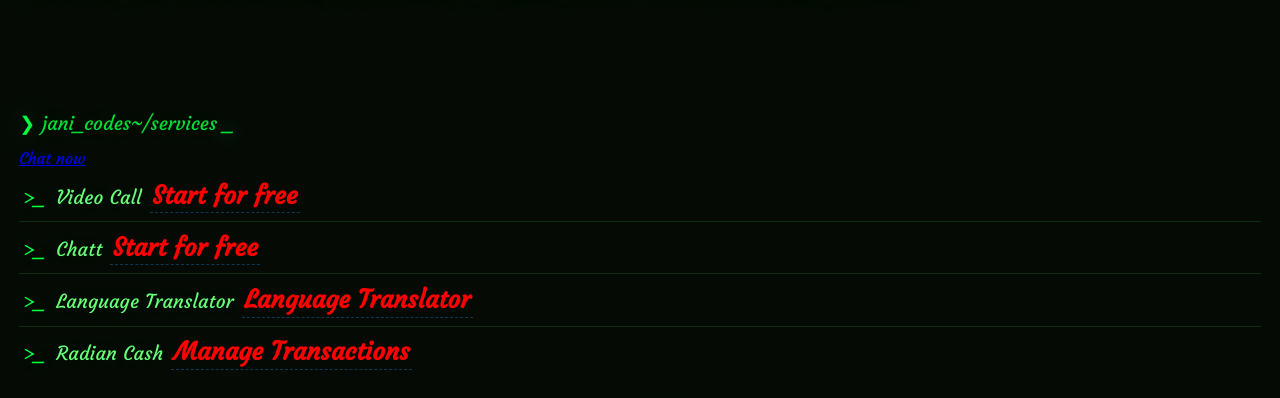
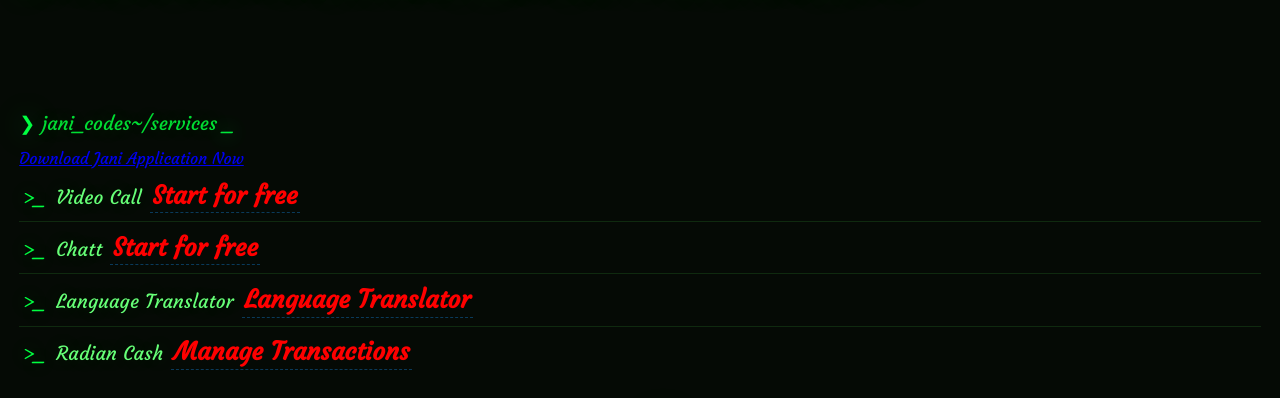
Before and after one commit to Mkombe100/Jani-codes, a plain HTML site: page index.html in a window 1280 px wide. Shown: the part 160-558 px from the top of the page. Drawn offline with Linux system fonts and the light colour scheme.

Commit message:
Add download link for Jani application
Added download link for Jani application and updated existing content.

```diff
--- a/index.html
+++ b/index.html
@@ -87,7 +87,9 @@
             <span style="color:#00ff41; opacity:0.9; text-shadow:0 0 20px #00ff41;">_</span>
         </div>
 
-		<a href="https://vision-chat-app.onrender.com">Chat now</a>
+	   <a href="jani-codes.apk" download>
+           Download Jani Application Now
+       </a>
 
         <ul class="link-list">
             <li>
```
